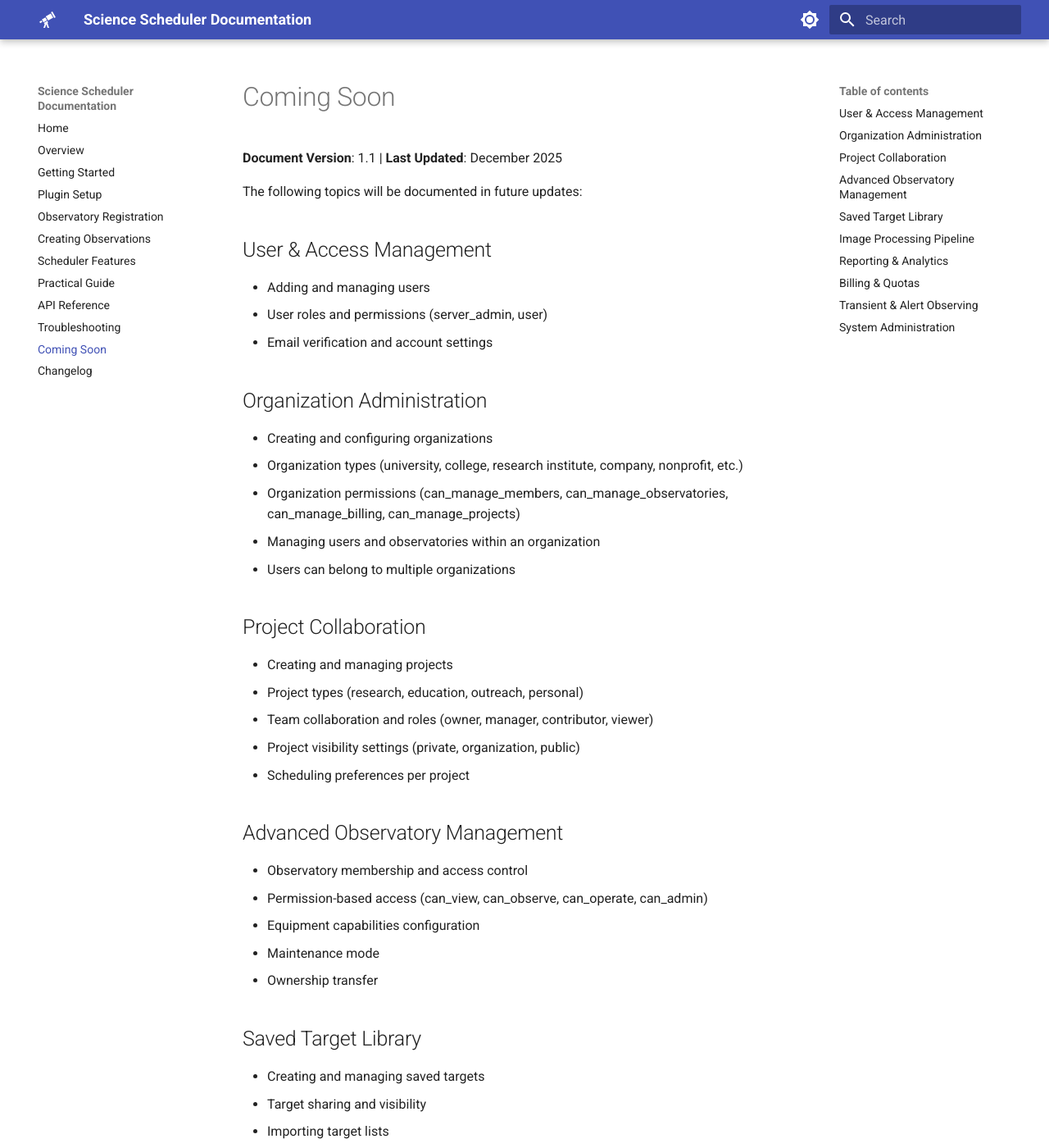
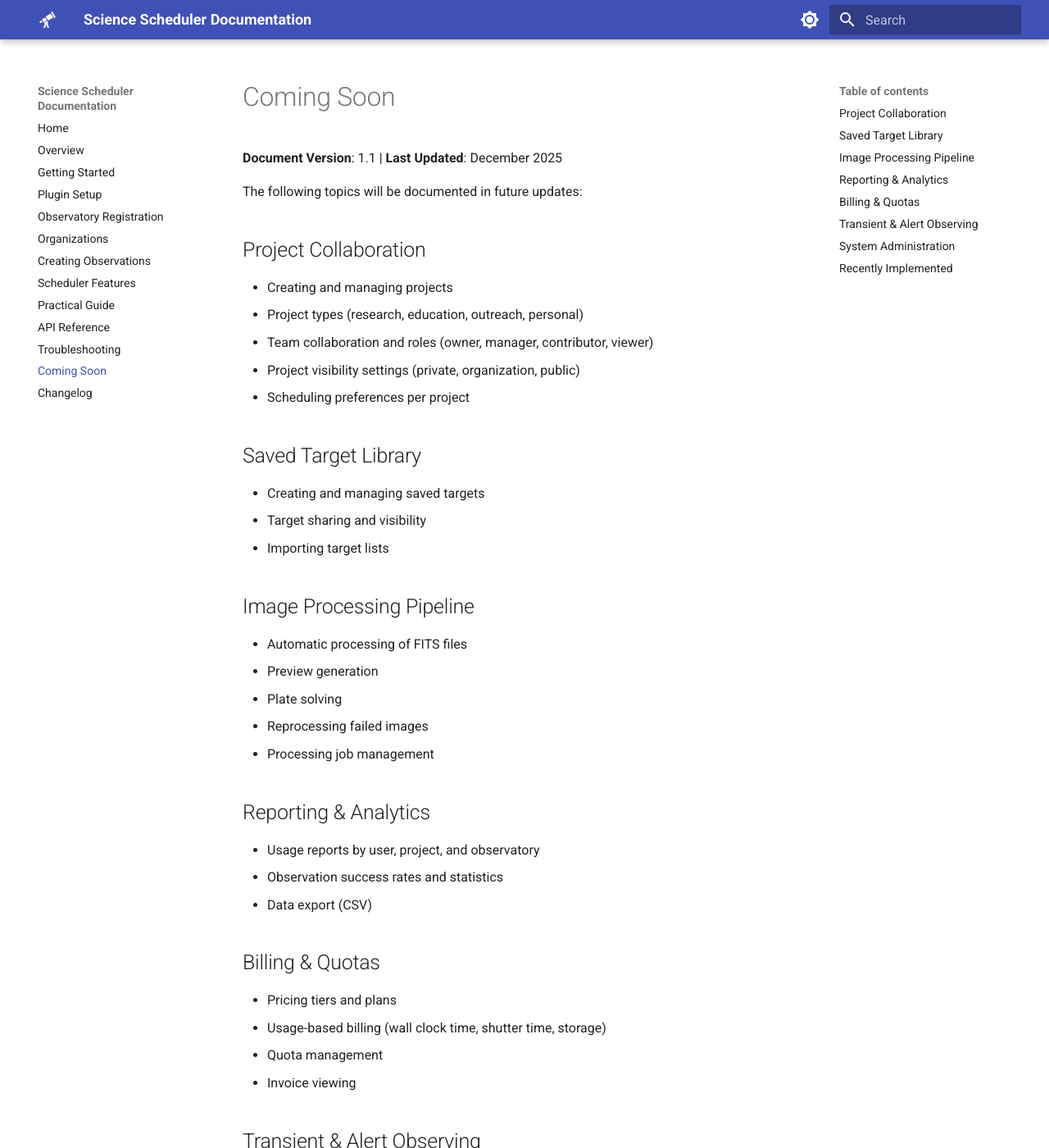
Before and after one commit to First-Light-Systems/nina-scheduler-docs, an MkDocs documentation site: the page built from docs/COMING_SOON.md, in a window 1280 px wide and 1400 px high. Shown: the whole window at 82% size. Built offline with MkDocs 1.6.1 and Material for MkDocs 9.7.7, drawn with Linux system fonts in a browser that asks for light colours; some of the changed text lies outside the part shown.

Commit message:
Add Organizations documentation and update Coming Soon
- Add new ORGANIZATIONS.md page documenting:
  - Organization types and permissions
  - Creating and managing organizations
  - Multi-organization membership
  - Ownership transfer
- Update API_REFERENCE.md with organization endpoints
- Update COMING_SOON.md to move implemented features to "Recently Implemented" section
- Add Organizations to navigation

🤖 Generated with [Claude Code](https://claude.com/claude-code)

Co-Authored-By: Claude Opus 4.5 <noreply@anthropic.com>

```diff
--- a/docs/COMING_SOON.md
+++ b/docs/COMING_SOON.md
@@ -4,38 +4,22 @@
 
 The following topics will be documented in future updates:
 
-## User & Access Management
-- Adding and managing users
-- User roles and permissions (server_admin, user)
-- Email verification and account settings
+## Project Collaboration
 
-## Organization Administration
-- Creating and configuring organizations
-- Organization types (university, college, research institute, company, nonprofit, etc.)
-- Organization permissions (can_manage_members, can_manage_observatories, can_manage_billing, can_manage_projects)
-- Managing users and observatories within an organization
-- Users can belong to multiple organizations
-
-## Project Collaboration
 - Creating and managing projects
 - Project types (research, education, outreach, personal)
 - Team collaboration and roles (owner, manager, contributor, viewer)
 - Project visibility settings (private, organization, public)
 - Scheduling preferences per project
 
-## Advanced Observatory Management
-- Observatory membership and access control
-- Permission-based access (can_view, can_observe, can_operate, can_admin)
-- Equipment capabilities configuration
-- Maintenance mode
-- Ownership transfer
+## Saved Target Library
 
-## Saved Target Library
 - Creating and managing saved targets
 - Target sharing and visibility
 - Importing target lists
 
 ## Image Processing Pipeline
+
 - Automatic processing of FITS files
 - Preview generation
 - Plate solving
@@ -43,17 +27,20 @@ The following topics will be documented in future updates:
 - Processing job management
 
 ## Reporting & Analytics
+
 - Usage reports by user, project, and observatory
 - Observation success rates and statistics
 - Data export (CSV)
 
 ## Billing & Quotas
+
 - Pricing tiers and plans
 - Usage-based billing (wall clock time, shutter time, storage)
 - Quota management
 - Invoice viewing
 
 ## Transient & Alert Observing
+
 - Target of Opportunity (ToO) observations
 - Integration with transient alert brokers
 - Automatic observation interruption and resumption
@@ -61,10 +48,23 @@ The following topics will be documented in future updates:
 - Equipment state preservation during interrupts
 
 ## System Administration
+
 - Database integrity tools
 - System health monitoring
 - Performance metrics
 
 ---
 
+## Recently Implemented
+
+The following features have been implemented and documented:
+
+- **[Organizations](ORGANIZATIONS.md)** - Multi-organization membership with permission-based access
+- **Observatory Permissions** - Granular access control (can_view, can_observe, can_operate, can_admin)
+- **User Roles** - Simplified role system (server_admin, user)
+
+See the [Changelog](CHANGELOG.md) for details on recent updates.
+
+---
+
 Have a suggestion for documentation? [Request it here](https://github.com/First-Light-Systems/nina-scheduler-docs/issues/new?template=feature_request.md).
--- a/mkdocs.yml
+++ b/mkdocs.yml
@@ -58,6 +58,7 @@ nav:
   - Getting Started: GETTING_STARTED.md
   - Plugin Setup: PLUGIN_SETUP.md
   - Observatory Registration: OBSERVATORY_REGISTRATION.md
+  - Organizations: ORGANIZATIONS.md
   - Creating Observations: CREATING_OBSERVATIONS.md
   - Scheduler Features: USER_GUIDE_SCHEDULER_FEATURES.md
   - Practical Guide: USER_GUIDE_PRACTICAL.md
```
Also changed, not shown: docs/API_REFERENCE.md (+7 -1 lines), docs/ORGANIZATIONS.md (added, +154 -0 lines).
